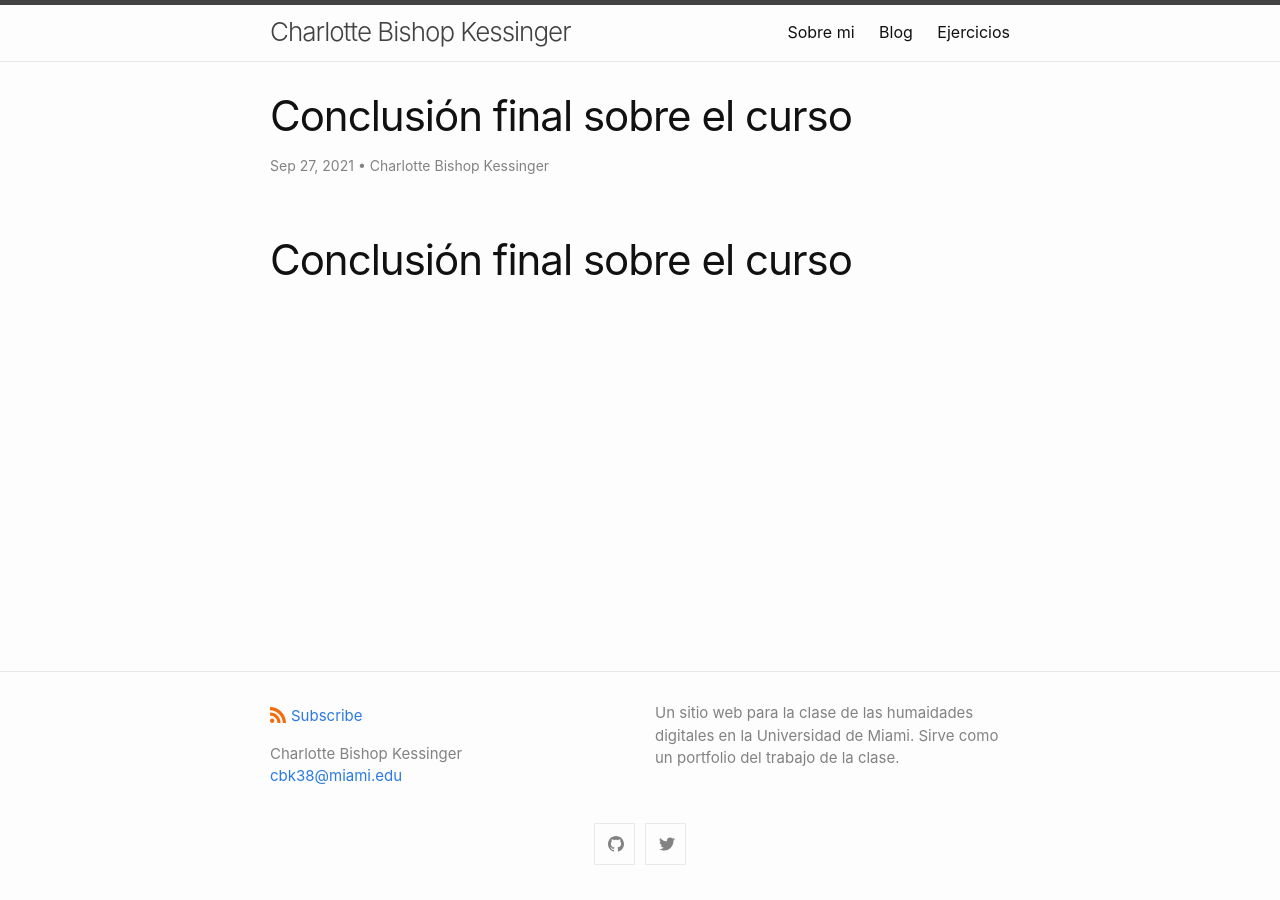
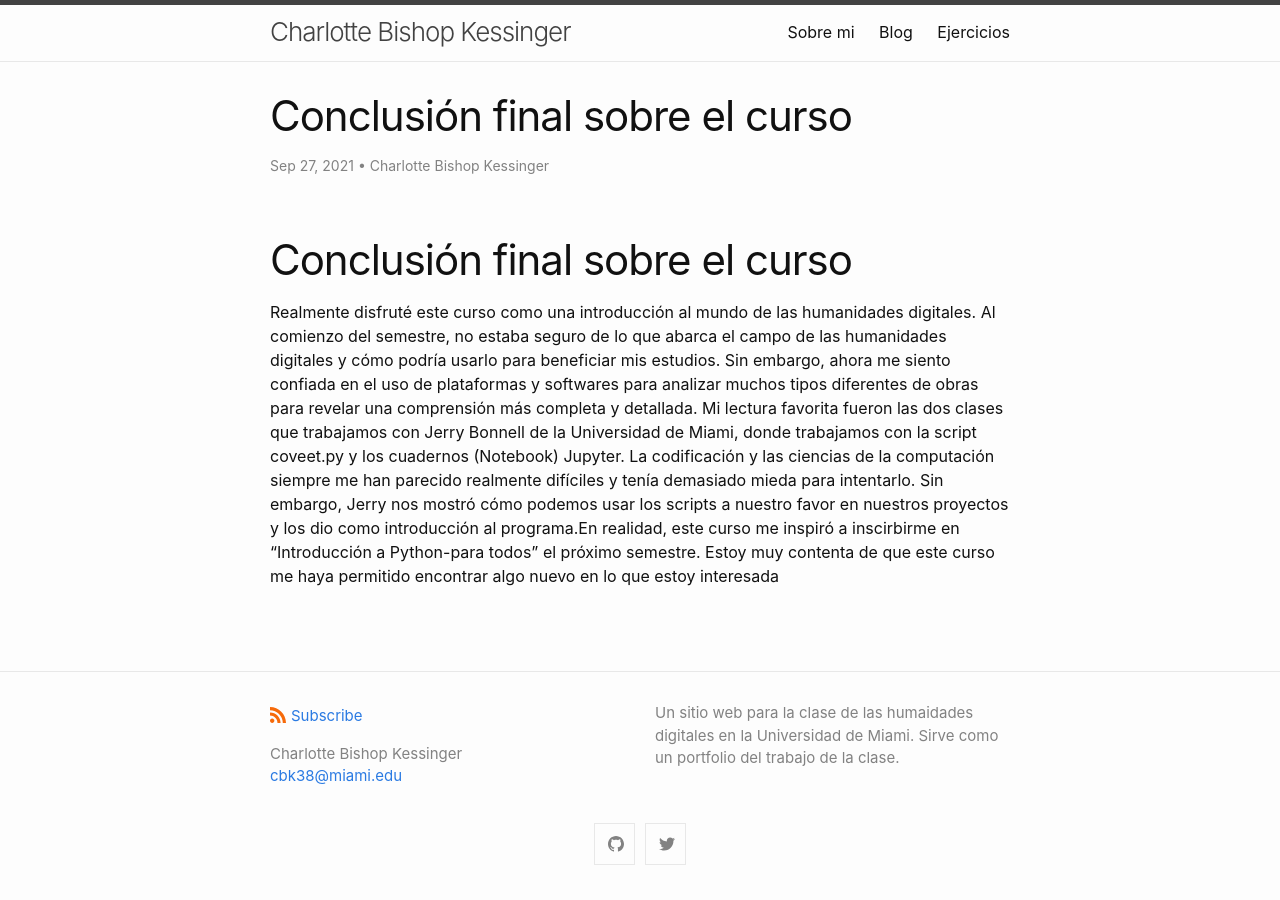
Before and after one commit to charkessinger/charkessinger.github.io, a Jekyll site: the page built from _posts/2021-12-12-Conclusión-final.md, in a window 1280 px wide. Built offline with Jekyll 4.4.1, drawn with Linux system fonts in a browser that asks for light colours.

Commit message:
Update 2021-12-12-Conclusión-final.md

```diff
--- a/_posts/2021-12-12-Conclusión-final.md
+++ b/_posts/2021-12-12-Conclusión-final.md
@@ -7,3 +7,5 @@ date: 2021-09-27
 ---
 
 # Conclusión final sobre el curso
+
+Realmente disfruté este curso como una introducción al mundo de las humanidades digitales. Al comienzo del semestre, no estaba seguro de lo que abarca el campo de las humanidades digitales y cómo podría usarlo para beneficiar mis estudios. Sin embargo, ahora me siento confiada en el uso de plataformas y softwares para analizar muchos tipos diferentes de obras para revelar una comprensión más completa y detallada. Mi lectura favorita fueron las dos clases que trabajamos con Jerry Bonnell de la Universidad de Miami, donde trabajamos con la script coveet.py y los cuadernos (Notebook) Jupyter. La codificación y las ciencias de la computación siempre me han parecido realmente difíciles y tenía demasiado mieda para intentarlo. Sin embargo, Jerry nos mostró cómo podemos usar los scripts a nuestro favor en nuestros proyectos y los dio como introducción al programa.En realidad, este curso me inspiró a inscirbirme en "Introducción a Python-para todos" el próximo semestre. Estoy muy contenta de que este curso me haya permitido encontrar algo nuevo en lo que estoy interesada
```
